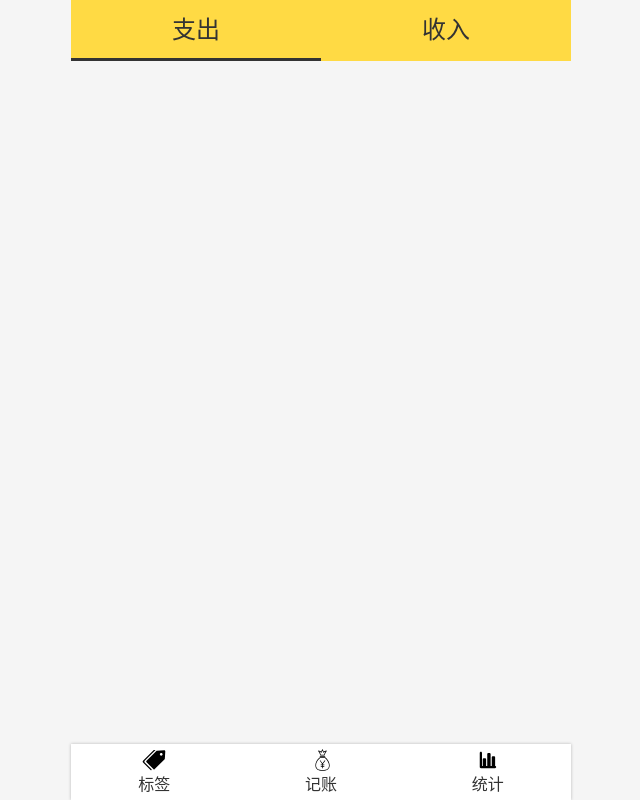
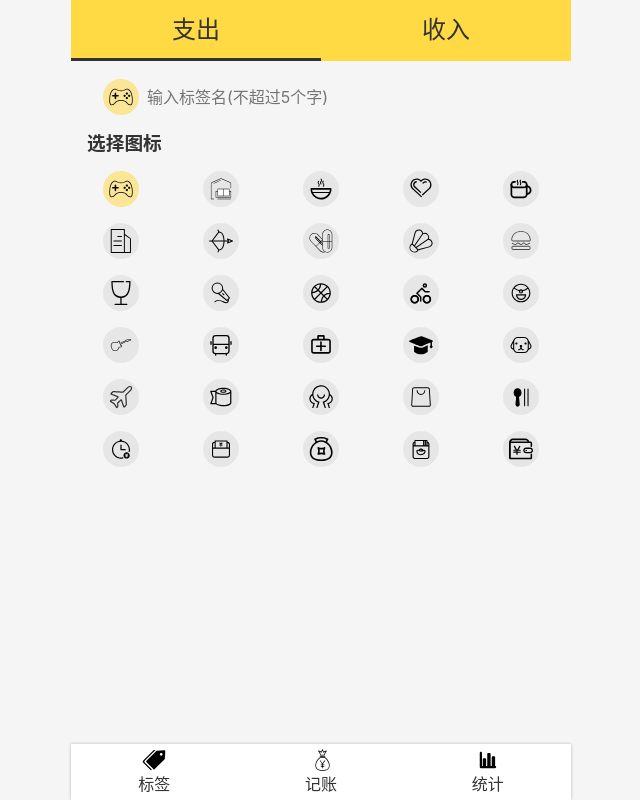
Before and after one commit to alertguo/mango-react-echarts, a React app: page /#/add in a window 1280 px wide. Shown: the whole page, without its empty margins (319-959 px from the left). Built offline with nearby package versions, Linux system fonts and the light colour scheme.

Commit message:
完成新增标签页面的输入框以及标签选择

```diff
--- a/src/views/AddTag.tsx
+++ b/src/views/AddTag.tsx
@@ -1,13 +1,113 @@
 import React, {useState} from 'react';
 import Layout from '../components/Layout';
 import TypeSection from './Money/TypeSection';
+// import {Tag} from '../hooks/useTags';
+import styled from 'styled-components';
+import {Input} from '../components/Input';
+import Icon from '../components/Icon';
+import {commonTagList} from '../lib/commonTagList';
+
+// const defaultTag = {
+//   id: 0,
+//   name: '',
+//   type: '-',
+//   svg: 'commonTag-0'
+// } as Tag;
+const InputWrapper = styled.div`
+  display: flex;
+  align-items: center;
+  padding: 16px 32px;
+  font-size: 16px;
+  > .wrapper {
+    display: flex;
+    align-items: center;
+    justify-content: center;
+    height: 36px;
+    width: 36px;
+    border-radius: 50%;
+    background: #ffda4488;
+    margin-right: 4px;
+    >.icon {
+      width: 24px;
+      height: 24px;
+    }
+  }
+`;
+const Tags = styled.div`
+  > h3 {
+    padding-bottom: 16px;
+    padding-left: 16px;
+  }
+  > ol {
+    display: flex;
+    flex-wrap: wrap;
+    > li {
+      display: flex;
+      flex-direction: column;
+      align-items: center;
+      width: 20%;
+      padding-bottom: 16px;
+      &.selected {
+        .icon-wrapper {
+          background: #ffda4488;
+        }
+      }
+      .icon-wrapper {
+        display: flex;
+        align-items: center;
+        justify-content: center;
+        background: #d9d9d988;
+        height: 36px;
+        width: 36px;
+        border-radius: 50%;
+
+        .icon {
+          width: 24px;
+          height: 24px;
+        }
+      }
+    }
+  }
+`;
 
 export function AddTag() {
   const [type, setType] = useState<'-' | '+'>('-');
+  // const [tag, setTag] = useState(defaultTag);
+  // 默认的 selectedTag
+  const [selectedTag, setSelectedTag] = useState<string[]>(['commonTag-0']);
+  // 点击切换 selectedTag
+  const onSelectedTag = (tagName: string) => {
+    setSelectedTag([tagName]);
+  };
+  // 添加选中的tag 的 class 为 'selected'
+  const getClass = (tagName: string) => {
+    return selectedTag.indexOf(tagName) >= 0 ? 'selected' : '';
+  };
   return (
     <Layout>
       <TypeSection value={type}
                    onChange={value => setType(value)}/>
+      <InputWrapper>
+        <div className="wrapper">
+          <Icon name={selectedTag[0]}/>
+        </div>
+        <Input label="" type="text" placeholder="输入标签名(不超过5个字)"/>
+      </InputWrapper>
+      <Tags>
+        <h3>
+          选择图标
+        </h3>
+        <ol>
+          {commonTagList.map(tag =>
+            <li key={tag.index}
+                onClick={() => onSelectedTag(tag.name)}
+                className={getClass(tag.name)}>
+              <div className='icon-wrapper'>
+                <Icon name={tag.name}/>
+              </div>
+            </li>)}
+        </ol>
+      </Tags>
     </Layout>
   );
 }
```
